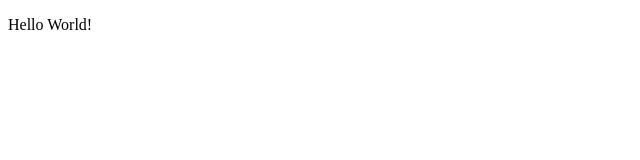
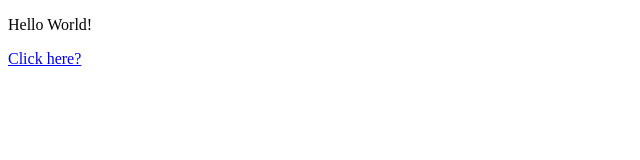
Before and after one commit to JCartwright44/JCartwright44.github.io, a plain HTML site: page index.html in a window 1280 px wide. Shown: the whole page, without its empty margins (0-640 px from the left). Drawn offline with Linux system fonts and the light colour scheme.

Commit message:
added link

```diff
--- a/index.html
+++ b/index.html
@@ -5,5 +5,6 @@
 </head>
 <body>
     <p>Hello World!</p>
+    <a href=./secondPage/secondaryPage.html>Click here?</a>
 </body>
 </html>
```
